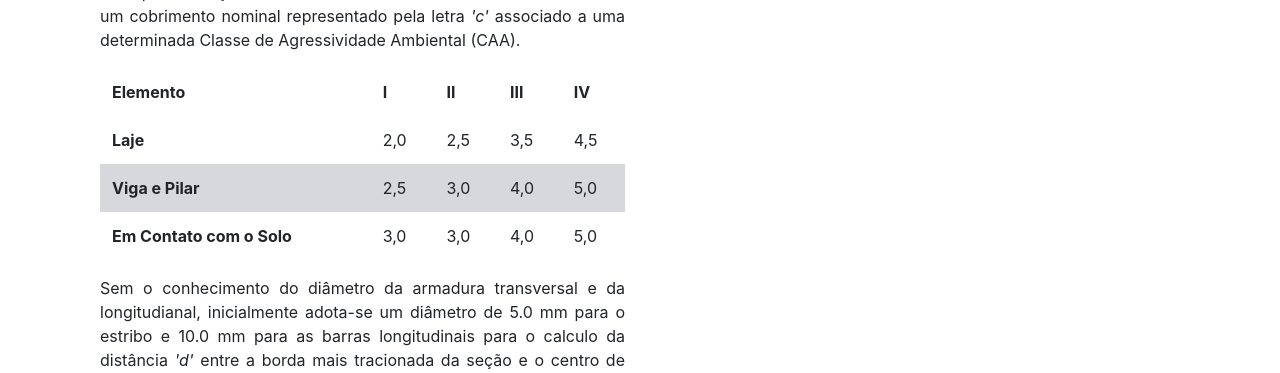
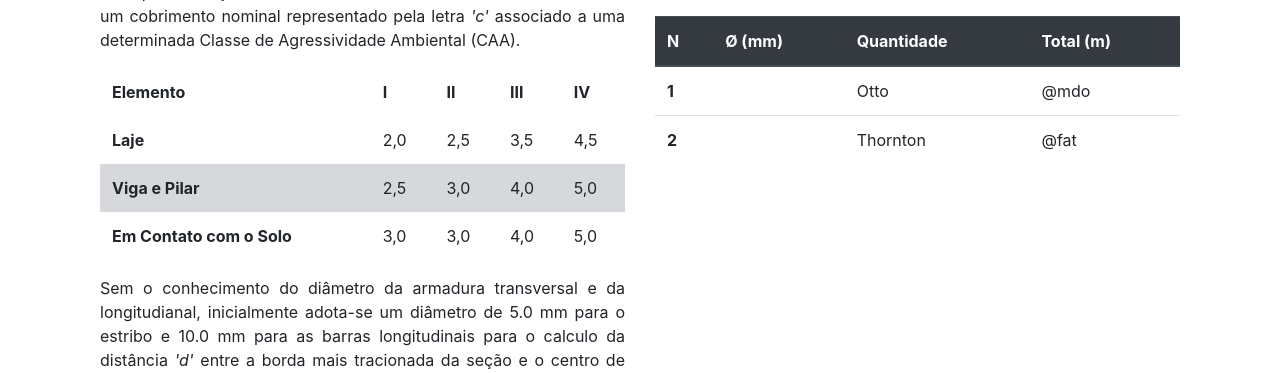
Before and after one commit to iamvitorjesus/artigo, a Flask app: template app/templates/pt/resultados.html in a window 1280 px wide. Shown: the part 875-1248 px from the top of the page. Run offline with Flask 2, Linux system fonts and the light colour scheme; the template is opened without the code that fills it, so the values that code supplies are empty; parts of the project's set-up code (start-up, migrations or seed data) failed here and were passed over; some libraries are stand-ins or nearby versions.

Commit message:
Wed-02-07-2020-22:55

```diff
--- a/app/templates/pt/resultados.html
+++ b/app/templates/pt/resultados.html
@@ -457,9 +457,40 @@
             <div class="row justify-content-center">
                 <canvas class="center" id="myCanvas" width="{{info['bw']*10}}" height="{{info['h']*10}}">
                 </canvas>
-            </div>
+            </div><p></p>
 
-
+            <table class="table">
+              <thead class="thead-dark">
+                <tr>
+                  <th scope="col">N</th>
+                  <th scope="col">&Oslash (mm)</th>
+                  <th scope="col">Quantidade</th>
+                  <th scope="col">Total (m)</th>
+                </tr>
+              </thead>
+              <tbody>
+                <tr>
+                  <th scope="row">1</th>
+                  <td>{{info['ol']|round(1,'common')}}</td>
+                  <td>Otto</td>
+                  <td>@mdo</td>
+                </tr>
+                <tr>
+                  <th scope="row">2</th>
+                  <td>{{info['ot']|round(1,'common')}}</td>
+                  <td>Thornton</td>
+                  <td>@fat</td>
+                </tr>
+                {% if  info['h'] > 60 %}
+                <tr>
+                  <th scope="row">3</th>
+                  <td>{{info['op']|round(1,'common')}}</td>
+                  <td>Thornton</td>
+                  <td>@fat</td>
+                </tr>
+                {% endif %}
+              </tbody>
+            </table>
             <!-- DESENHO DA SEÇÃO TRANSVERSAL  -->
             <script>
               var bw = {{info['bw']}}*10;
```
Also changed, not shown: viga/detalhamento_flexao.py (+9 -0 lines), viga/flexaosimples.py (+6 -34 lines).
